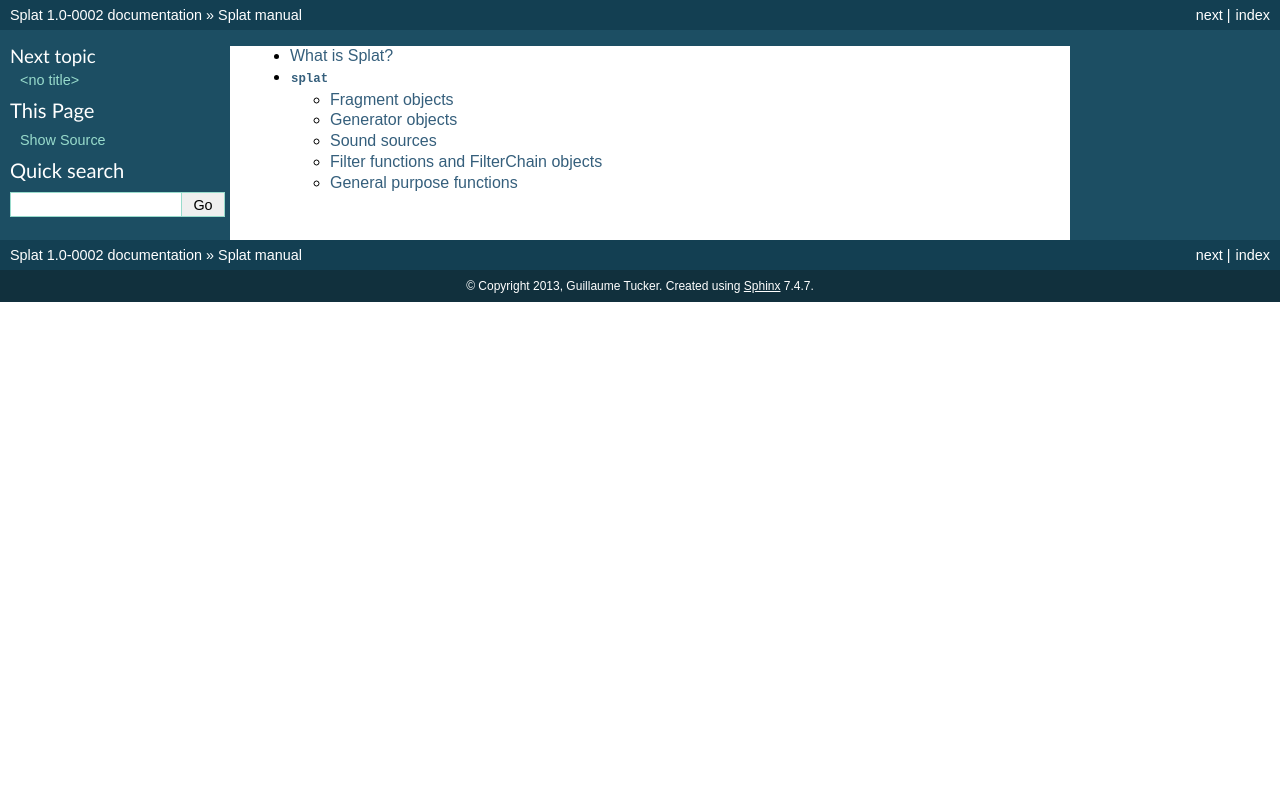
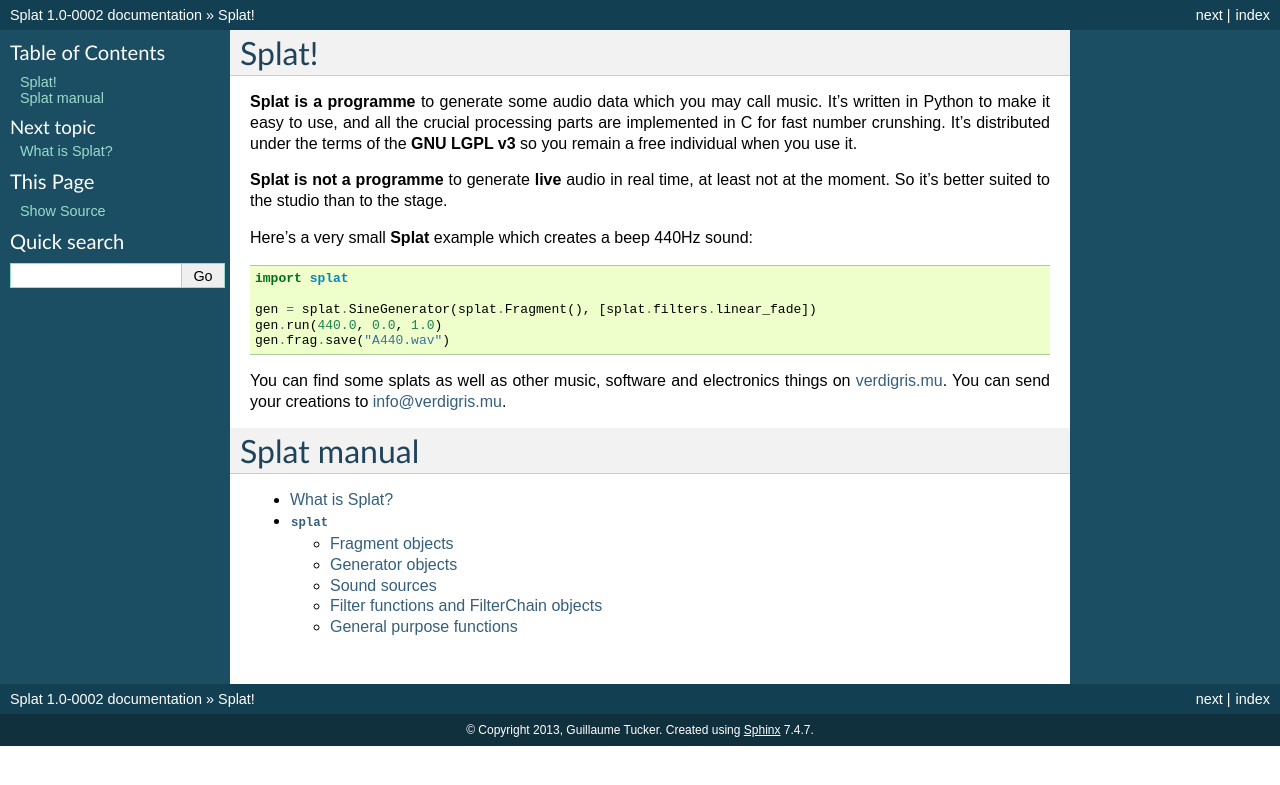
Before and after one commit to verdigris/splat, a Sphinx documentation site: the page built from doc/index.rst, in a window 1280 px wide. Shown: the top 785 px of the page. Built offline with Sphinx 7.4.7, drawn with Linux system fonts in a browser that asks for light colours; formulas are drawn with MathJax 3.

Commit message:
doc: do not include README but add quick intro in index.rst

```diff
--- a/doc/README.rst
+++ /dev/null
@@ -1 +0,0 @@
-../README.rst
--- a/doc/index.rst
+++ b/doc/index.rst
@@ -5,21 +5,40 @@
 
 .. only:: html
 
-   .. toctree::
-      :maxdepth: 2
+   Splat!
+   ======
 
-      README
-      intro
-      splat
+   **Splat is a programme** to generate some audio data which you may call
+   music.  It's written in Python to make it easy to use, and all the crucial
+   processing parts are implemented in C for fast number crunshing.  It's
+   distributed under the terms of the **GNU LGPL v3** so you remain a free
+   individual when you use it.
+
+   **Splat is not a programme** to generate **live** audio in real time, at
+   least not at the moment.  So it's better suited to the studio than to the
+   stage.
+
+   Here's a very small **Splat** example which creates a beep 440Hz sound:
+
+   .. code-block:: python
+
+       import splat
+
+       gen = splat.SineGenerator(splat.Fragment(), [splat.filters.linear_fade])
+       gen.run(440.0, 0.0, 1.0)
+       gen.frag.save("A440.wav")
 
 
-.. only:: latex
+   You can find some splats as well as other music, software and electronics
+   things on `verdigris.mu <http://verdigris.mu>`_.  You can send your
+   creations to `info@verdigris.mu <mailto:info@verdigris.mu>`_.
 
-   Splat manual
-   ============
 
-   .. toctree::
-      :maxdepth: 2
+Splat manual
+============
 
-      intro
-      splat
+.. toctree::
+   :maxdepth: 2
+
+   intro
+   splat
```
